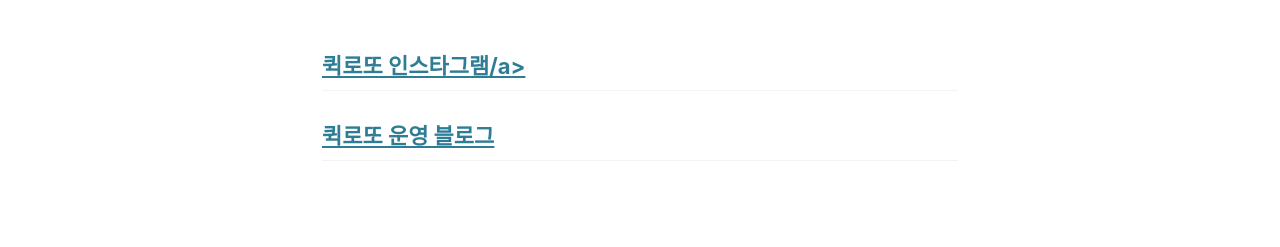
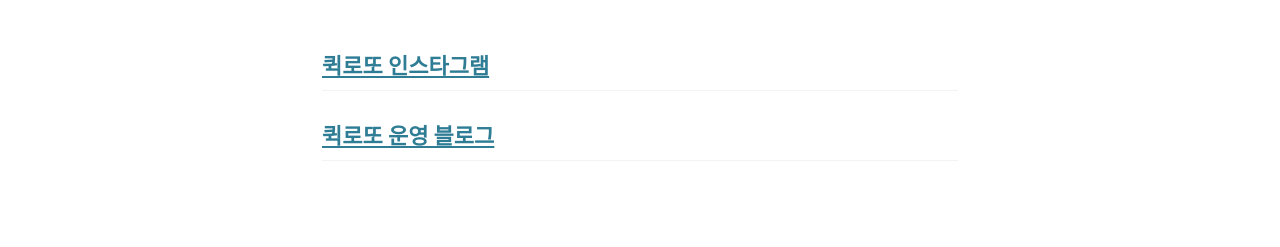
Before and after one commit to e9e9e9/e9e9e9.github.io, a Jekyll site: the page built from index.html, in a window 1280 px wide. Shown: the top 247 px of the page. Built offline with Jekyll 4.4.1, drawn with Linux system fonts in a browser that asks for light colours; cached includes are drawn as plain includes; some web fonts are replaced; the list of posts is cut into pages by our own code.

Commit message:
Apply instagram link

```diff
--- a/_layouts/home.html
+++ b/_layouts/home.html
@@ -4,5 +4,5 @@ layout: archive
 
 {{ content }}
 
-<h3 class="archive__subtitle"><a href="https://www.instagram.com/quick_lotto/">퀵로또 인스타그램/a></h3>
+<h3 class="archive__subtitle"><a href="https://www.instagram.com/quick_lotto/">퀵로또 인스타그램</a></h3>
 <h3 class="archive__subtitle"><a href="https://quicklotto.tistory.com/">퀵로또 운영 블로그</a></h3>
```
